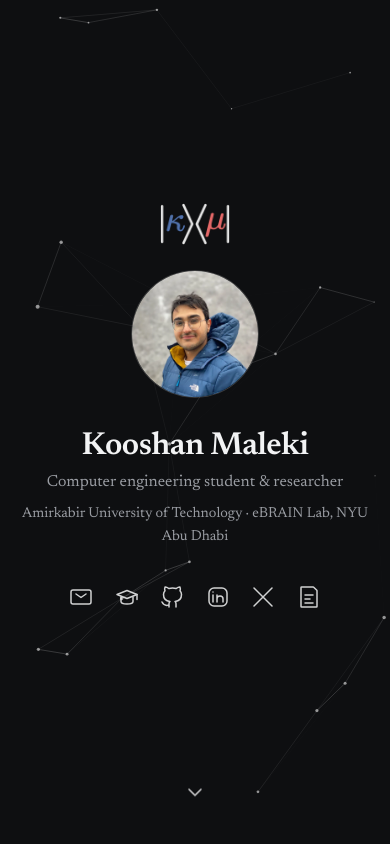
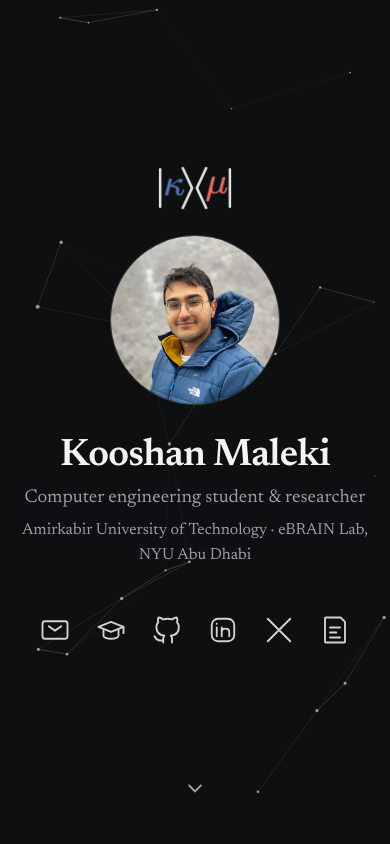
Before and after one commit to Kooshano/Kooshano.github.io, a plain HTML site: page index.html in a window 390 px wide. Shown: the top 844 px of the page. Drawn offline with Linux system fonts and the light colour scheme; no server answers.

Commit message:
Scale up the hero and pull figures back inside the column
Figures no longer break out past the text. They sit at 80% of the column
width, centred, so the measure stays the widest element on the page, and
go full-width below 34rem where there is no room to inset them.

The hero grows to match: photo 190px to 260px, logo 42px to 58px, name up
to 4rem, role and affiliation each a step larger, and a 30px icon row. Its
minimum height goes to 680px so none of that collides with the scroll
chevron on a short viewport.

Co-Authored-By: Claude Opus 5 <noreply@anthropic.com>

```diff
--- a/styles.css
+++ b/styles.css
@@ -42,9 +42,6 @@ html {
 
 body {
   margin: 0;
-  /* The publication figures break out past the column, so keep any sub-pixel
-     overhang from producing a horizontal scrollbar. */
-  overflow-x: hidden;
   background: var(--bg);
   color: var(--text);
   font-family: var(--font-serif);
@@ -111,7 +108,9 @@ a:focus-visible {
 
 .hero {
   position: relative;
-  min-height: 520px;
+  /* Tall enough that the enlarged photo, name and icon row never collide with
+     the scroll chevron on a short viewport. */
+  min-height: 680px;
   height: 100svh;
   display: flex;
   flex-direction: column;
@@ -146,27 +145,28 @@ a:focus-visible {
 }
 
 .hero-photo {
-  width: 190px;
-  height: 190px;
+  width: 260px;
+  height: 260px;
   border-radius: 50%;
   object-fit: cover;
-  margin-bottom: 1.5rem;
+  margin-bottom: 2rem;
   border: 1px solid rgba(255, 255, 255, 0.18);
 }
 
 @media (max-width: 34rem) {
   .hero-photo {
-    width: 128px;
-    height: 128px;
+    width: 170px;
+    height: 170px;
+    margin-bottom: 1.5rem;
   }
 }
 
 .hero-name {
   margin: 0;
   font-weight: 600;
-  font-size: clamp(2rem, 7vw, 2.9rem);
-  line-height: 1.15;
-  letter-spacing: -0.015em;
+  font-size: clamp(2.4rem, 8vw, 4rem);
+  line-height: 1.1;
+  letter-spacing: -0.02em;
 }
 
 .hero-role,
@@ -177,27 +177,32 @@ a:focus-visible {
 }
 
 .hero-role {
-  font-size: clamp(1rem, 3.6vw, 1.15rem);
+  font-size: clamp(1.15rem, 4vw, 1.5rem);
 }
 
 .hero-place {
-  font-size: clamp(0.9rem, 3.2vw, 1rem);
+  font-size: clamp(1rem, 3.4vw, 1.2rem);
 }
 
 .hero-icons {
   display: flex;
   flex-wrap: wrap;
   justify-content: center;
-  gap: 0.35rem;
-  margin-top: 1.5rem;
+  gap: 0.5rem;
+  margin-top: 2rem;
+}
+
+.hero-icons svg {
+  width: 30px;
+  height: 30px;
 }
 
 .icon-link {
   display: inline-flex;
   align-items: center;
   justify-content: center;
-  width: 2.5rem;
-  height: 2.5rem;
+  width: 3rem;
+  height: 3rem;
   color: var(--hero-text);
   text-decoration: none;
   border-radius: 50%;
@@ -285,10 +290,17 @@ a:focus-visible {
 }
 
 .hero-logo {
-  height: 42px;
+  height: 58px;
   width: auto;
-  margin-bottom: 1.25rem;
+  margin-bottom: 1.75rem;
   opacity: 0.9;
+}
+
+@media (max-width: 34rem) {
+  .hero-logo {
+    height: 44px;
+    margin-bottom: 1.25rem;
+  }
 }
 
 .theme-toggle {
@@ -446,20 +458,21 @@ h3 {
   color: var(--muted);
 }
 
-/* Figures break out of the text column to 80% of the viewport, centred, so the
-   detail in a paper figure is actually readable. On narrow screens the column
-   is already wider than 80vw, so they stay full-column instead of shrinking. */
+/* Figures sit inside the text column and stop short of it, so the measure
+   stays the widest thing on the page. */
 .figure {
-  position: relative;
-  left: 50%;
-  transform: translateX(-50%);
-  width: max(100%, 80vw);
-  max-width: 1200px;
-  margin: 0 0 1.5rem;
+  width: 80%;
+  margin: 0 auto 1.5rem;
   border: 1px solid var(--rule);
   border-radius: 3px;
   overflow: hidden;
   background: var(--surface);
+}
+
+@media (max-width: 34rem) {
+  .figure {
+    width: 100%;
+  }
 }
 
 .figure img {
```
